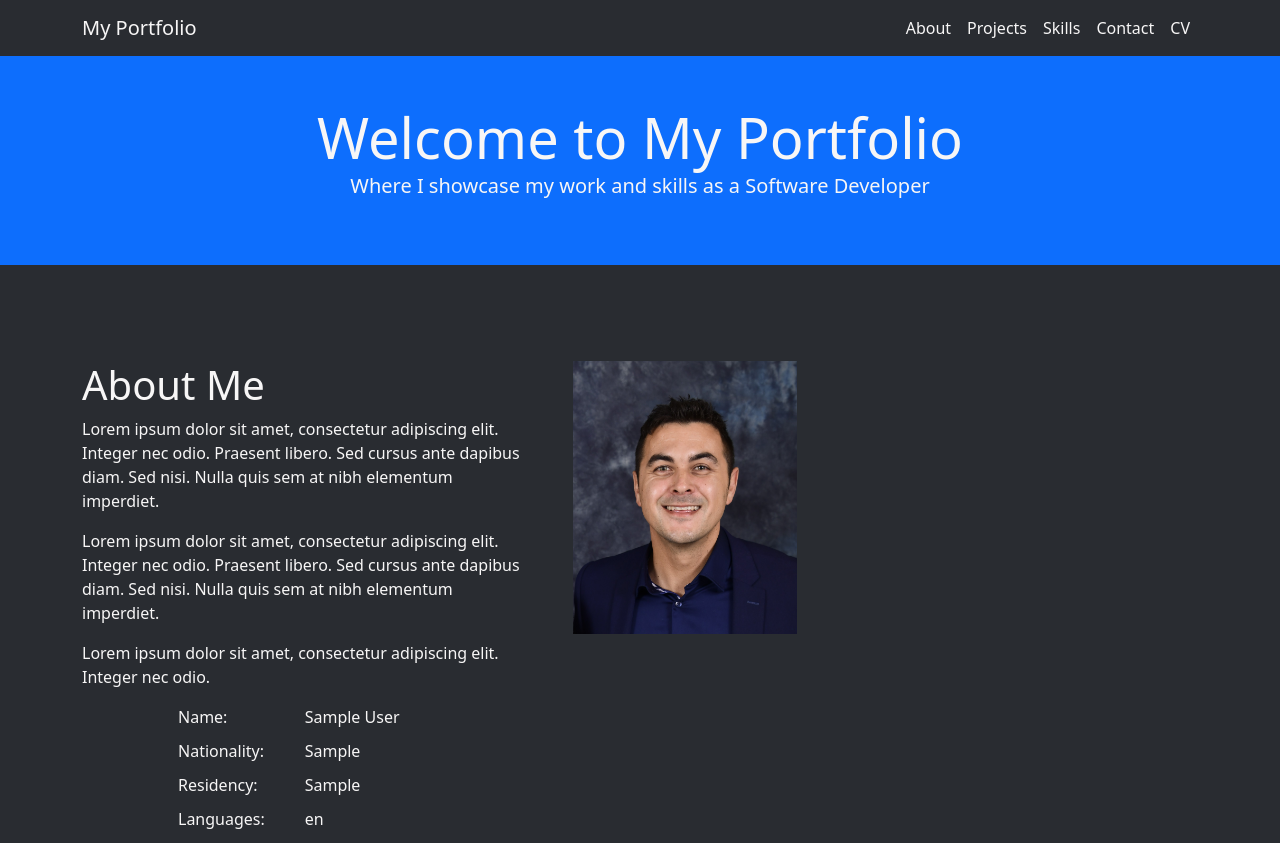
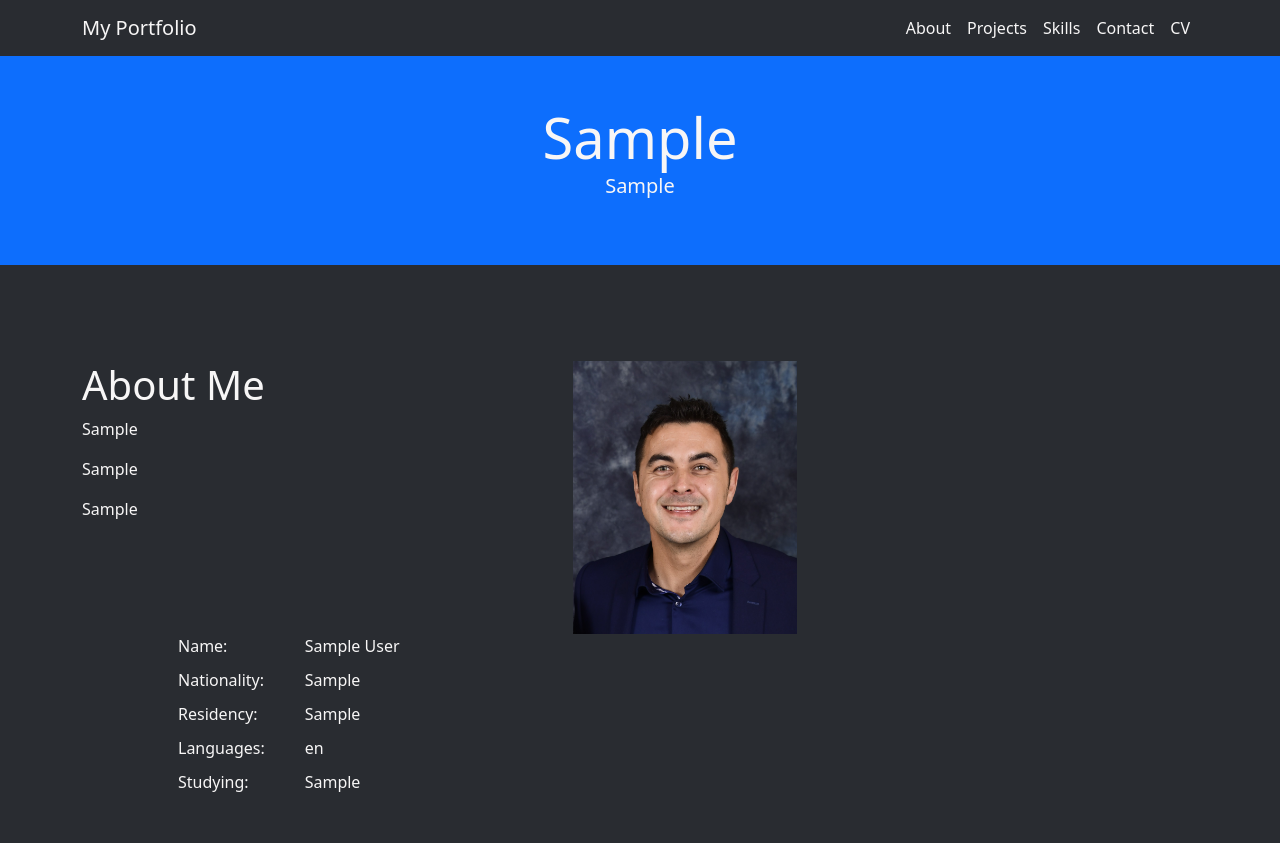
Before and after one commit to Aron-M/My-Portfolio, a Django app: page / in a window 1280 px wide. Shown: the top 843 px of the page. Run offline with Django 4.2, Linux system fonts and the light colour scheme; tables that the repository leaves empty hold one stand-in row (values such as "Sample post"); grey boxes marked "Sample" are stand-in pictures; some libraries are stand-ins or nearby versions.

Commit message:
successfully created view and integrated 'Headings' model into the 'home_page.html' template in order to edit Main- and Sub-Heading as well as paragraphs uner 'About Me' from within the Django admin panel

```diff
--- a/my_pf/models.py
+++ b/my_pf/models.py
@@ -118,4 +118,4 @@ class Headings(models.Model):
     par3 = models.CharField(max_length=300)
 
     def __str__(self):
-        return self.name
+        return self.big_header
--- a/my_pf/templates/pages/home_page.html
+++ b/my_pf/templates/pages/home_page.html
@@ -36,8 +36,9 @@
   <!-- Hero Section -->
   <header class="bg-primary text-white text-center py-5">
     <div class="container">
-      <h1 class="display-4 big-header">Welcome to My Portfolio</h1>
-      <p class="lead sub-header">Where I showcase my work and skills as a Software Developer</p>
+      {% for headings in headings %}
+      <h1 class="display-4 big-header">{{ headings.big_header }}</h1>
+      <p class="lead sub-header">{{ headings.sub_header }}</p>
     </div>
   </header>
 
@@ -47,12 +48,11 @@
       <div class="row">
         <div class="col-md-5 about-me-par">
           <h1>About Me</h1>
-          <p>Lorem ipsum dolor sit amet, consectetur adipiscing elit. Integer nec odio. Praesent libero. Sed cursus ante
-            dapibus diam. Sed nisi. Nulla quis sem at nibh elementum imperdiet.</p>
-          <p>Lorem ipsum dolor sit amet, consectetur adipiscing elit. Integer nec odio. Praesent libero. Sed cursus ante
-            dapibus diam. Sed nisi. Nulla quis sem at nibh elementum imperdiet.</p>
-            <p>Lorem ipsum dolor sit amet, consectetur adipiscing elit. Integer nec odio.</p>
+          <p>{{ headings.par1 }}</p>
+          <p>{{ headings.par2 }}</p>
+          <p>{{ headings.par3 }}</p>
         </div>
+        {% endfor %}
         <div class="col-md-2 profile-pic">
           <img src="media/images/Aron-face-image.JPG" alt="Profile Picture" class="img-fluid square prof-pic">
         </div>
@@ -78,7 +78,7 @@
             <div class="col-4 personal-details-field-name">Studying:</div>
             <div class="col-8">{{ detail.studying }}</div>
           </div>
-            {% endfor %}
+          {% endfor %}
         </div>
       </div>
     </div>
--- a/my_pf/views.py
+++ b/my_pf/views.py
@@ -1,5 +1,5 @@
 from django.shortcuts import render
-from .models import PersonalDetails, Language, Framework, Library, VersionControl, Database
+from .models import PersonalDetails, Language, Framework, Library, VersionControl, Database, Headings
 
 
 def display_skills_page(request):
@@ -12,8 +12,9 @@ def display_all(request):
     libraries = Library.objects.all()
     versioncontrol = VersionControl.objects.all()
     database = Database.objects.all()
+    headings = Headings.objects.all()
     context = {
-        'data': data, 'languages': languages, 'frameworks': frameworks, 'libraries': libraries, 'versioncontrol': versioncontrol, 'database': database
+        'data': data, 'headings': headings, 'languages': languages, 'frameworks': frameworks, 'libraries': libraries, 'versioncontrol': versioncontrol, 'database': database
         }
     if request.path == "/":
         return render(request, 'pages/home_page.html', context )
```
